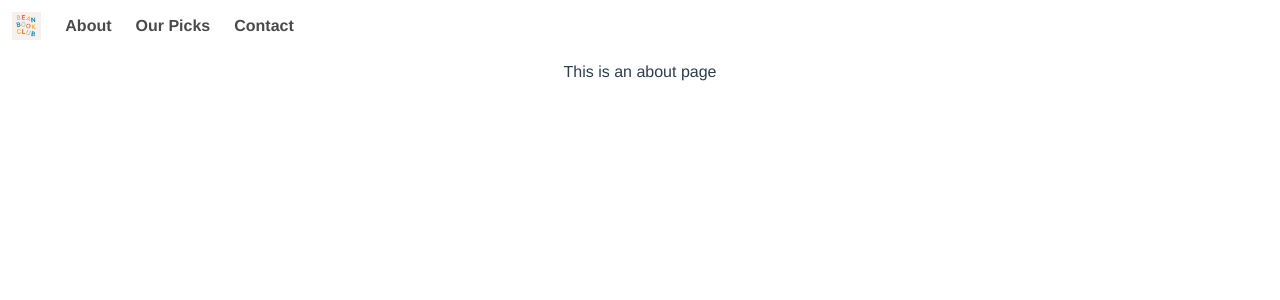
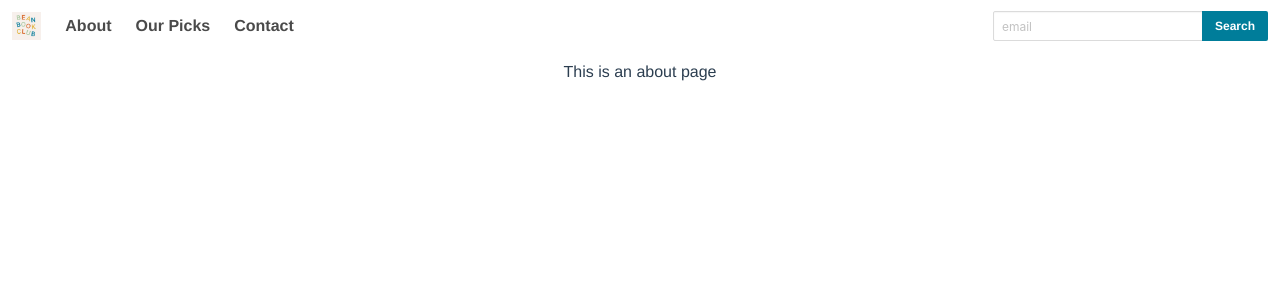
Before and after one commit to tlyver/beanbook-web, a Vue app: page /about in a window 1280 px wide. Shown: the top 300 px of the page. Built offline with nearby package versions, Linux system fonts and the light colour scheme.

Commit message:
Input in navbar
Adds input for subscribing in navbar.

```diff
--- a/src/components/Navbar.vue
+++ b/src/components/Navbar.vue
@@ -12,7 +12,7 @@
       </a>
     </div>
 
-    <div id="navbarBasicExample" class="navbar-menu">
+    <div class="navbar-menu">
       <div class="navbar-start">
         <a class="navbar-item">
           About
@@ -26,6 +26,20 @@
           Contact
         </a>
       </div>
+      <div class="navbar-end">
+        <div class="navbar-item">
+          <div class="field has-addons">
+            <div class="control">
+              <input class="input is-small" type="text" placeholder="email">
+            </div>
+            <div class="control">
+              <a class="button is-primary is-small">
+                Search
+              </a>
+            </div>
+          </div>
+        </div>
+      </div>
     </div>
   </nav>
 </template>
```
